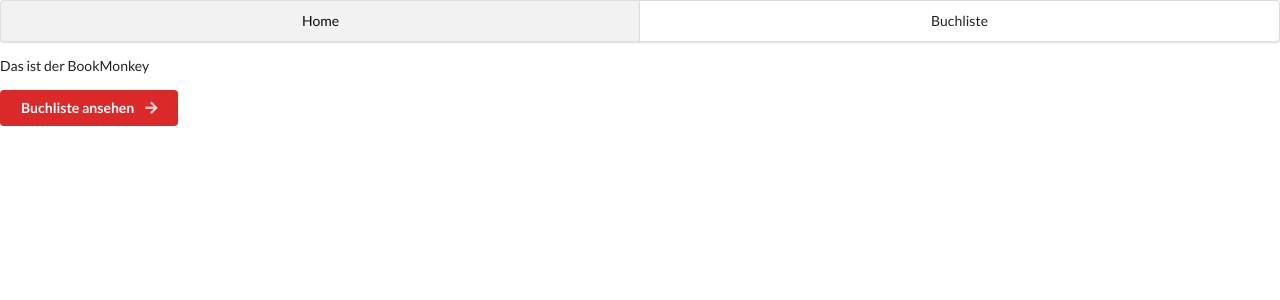
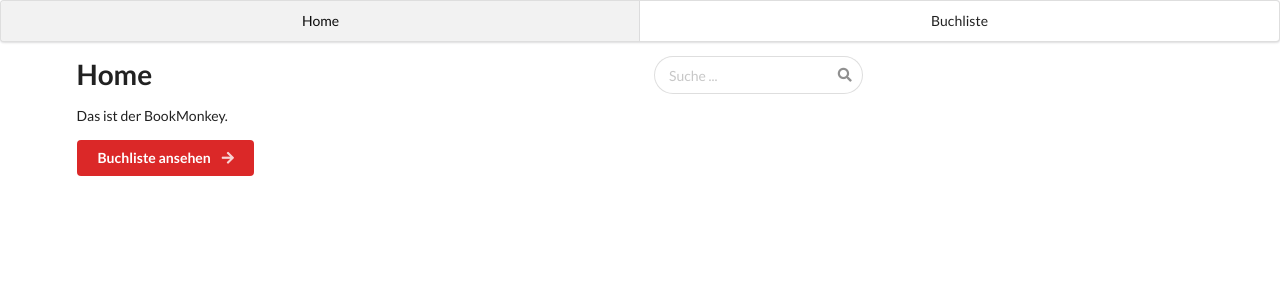
Before and after one commit to svencc/BookMonkey, an Angular app: page /home in a window 1280 px wide. Shown: the top 300 px of the page. Built offline with nearby package versions, Linux system fonts and the light colour scheme.

Commit message:
iteration 3 RxJS Buchsuche

```diff
--- a/src/app/app.module.ts
+++ b/src/app/app.module.ts
@@ -10,6 +10,7 @@
 import { HomeComponent } from './home/home.component';
 
 import { BookStoreService } from './shared/book-store.service';
+import { SearchComponent } from './search/search.component';
 
 @NgModule({
   declarations: [
@@ -17,7 +18,8 @@
     BookListComponent,
     BookListItemComponent,
     BookDetailsComponent,
-    HomeComponent
+    HomeComponent,
+    SearchComponent
   ],
   imports: [
     BrowserModule,
--- a/src/app/home/home.component.ts
+++ b/src/app/home/home.component.ts
@@ -1,22 +1,32 @@
-import { Component, OnInit } from '@angular/core';
+import { Router, ActivatedRoute } from '@angular/router';
+import { Component } from '@angular/core';
+import { Book } from '../shared/book';
 
 @Component({
   selector: 'bm-home',
   template: `
-    <p>Das ist der BookMonkey</p>
-    <button class="ui red button" [routerLink]="[ '../books']">Buchliste ansehen <i class="arrow right icon"></i></button>
+<div class="ui container two column grid">
 
-  `,
+  <div class="ui container column">
+    <h1>Home</h1>
+    <p>Das ist der BookMonkey.</p>
+    <a routerLink="../books" class="ui red button">
+      Buchliste ansehen
+      <i class="right arrow icon"></i>
+    </a>
+  </div>
+
+  <bm-search (bookSelected)="bookSelected($event)" class="column"></bm-search>
+</div>
+`,
   styles: []
 })
-export class HomeComponent implements OnInit {
+export class HomeComponent {
 
-  constructor() {
+  constructor(private router: Router, private route: ActivatedRoute) {}
 
-  }
-
-  ngOnInit() {
-
+  bookSelected(book: Book) {
+    this.router.navigate(['../books', book.isbn], {relativeTo: this.route});
   }
 
 }
--- /dev/null
+++ b/src/app/search/search.component.html
@@ -0,0 +1,13 @@
+<div class="ui search" [ngClass]="{ loading: isLoading }">
+  <div class="ui icon input">
+    <input (keyup)="keyup.emit(searchTerm.value)" #searchTerm class="prompt" type="text" placeholder="Suche ..." type="text">
+    <i class="search icon"></i>
+  </div>
+  <div class="results transition" [ngClass]="{ visible: foundBooks.length }">
+    <a href (click)="bookSelected.emit(book); false" class="result" *ngFor="let book of foundBooks">
+      <div class="content">
+        <div class="title">{{ book.title }}</div>
+      </div>
+    </a>
+  </div>
+</div>
--- /dev/null
+++ b/src/app/search/search.component.ts
@@ -0,0 +1,32 @@
+import { BookStoreService } from './../shared/book-store.service';
+import { Component, OnInit, EventEmitter, Output } from '@angular/core';
+
+import { Observable } from 'rxjs';
+import { debounceTime, distinctUntilChanged, switchMap, tap } from 'rxjs/operators';
+
+import { Book } from '../shared/book';
+
+@Component({
+  selector: 'bm-search',
+  templateUrl: './search.component.html'
+})
+export class SearchComponent implements OnInit {
+  @Output() bookSelected = new EventEmitter<Book>();
+  keyup = new EventEmitter<string>();
+  foundBooks: Array<Book> = [];
+  isLoading: Boolean = false;
+
+  constructor(private bookStoreService: BookStoreService) { }
+
+  ngOnInit() {
+    this.keyup.pipe(
+      debounceTime(500),
+      distinctUntilChanged(),
+      tap(() => this.isLoading = true),
+      switchMap(searchTerm => this.bookStoreService.getAllSearch(searchTerm)),
+      tap(() => this.isLoading = false),
+    )
+    .subscribe(books => this.foundBooks = books);
+  }
+
+}
--- a/src/app/shared/book-store.service.ts
+++ b/src/app/shared/book-store.service.ts
@@ -33,6 +33,20 @@
           .map(rawBook => BookFactory.fromObject(rawBook)),
         ),
         catchError(this.errorHandler)
+      );
+  }
+
+  getAllSearch(searchTerm: string): Observable<Array<Book>> {
+      return this.http
+        .get<Array<BookRaw>>(`${this.api}/books/search/${searchTerm}`)
+        .pipe(
+          retry(3),
+          map(
+            rawBooks => rawBooks.map(
+              rawBook => BookFactory.fromObject(rawBook)
+            )
+          ),
+          catchError(this.errorHandler)
       );
   }
 
```
Also changed, not shown: 1 other file (tests, documents, lock files or other folders).
